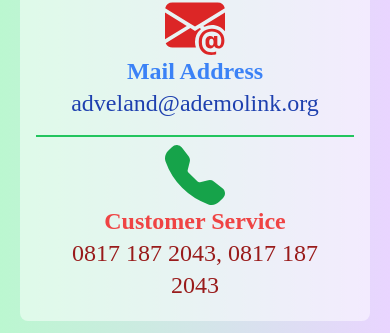
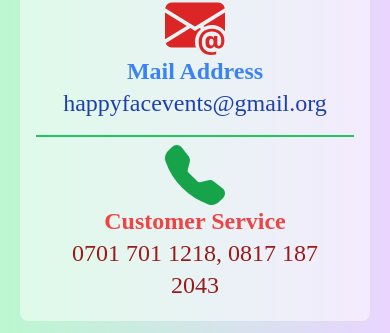
Before and after one commit to badmus360/happy_face, a React (Vite) app: page /contact in a window 390 px wide. Shown: the part 511-844 px from the top of the page. Built offline with nearby package versions, Linux system fonts and the light colour scheme; a web font is replaced by a local one.

Commit message:
worked on the form in contact us page. edited and adjusted the input tags alongside changed descriptions of the mail and phone numbers

```diff
--- a/src/components/ContactTop.jsx
+++ b/src/components/ContactTop.jsx
@@ -78,7 +78,7 @@ const ContactTop = () => {
               </div>
               <div className='xl:pt-0'>
               <h1 className='text-blue-500 font-bold text-2xl sm:text-2xl md:text-2xl lg:text-3xl xl:text-5xl'>Mail Address</h1>
-              <p className='text-blue-800 lg:text-3xl text-2xl sm:text-2xl md:text-2xl xl:text-4xl'>adveland@ademolink.org</p>
+              <p className='text-blue-800 lg:text-3xl text-2xl sm:text-2xl md:text-2xl xl:text-4xl'>happyfacevents@gmail.org</p>
               </div>
             </div>
 
@@ -88,7 +88,7 @@ const ContactTop = () => {
               </div>
               <div className='xl:pt-0'>
               <h1 className='text-red-500 font-bold text-2xl sm:text-2xl md:text-2xl lg:text-3xl xl:text-5xl'>Customer Service</h1>
-              <p className='text-red-800 lg:text-3xl text-2xl sm:text-2xl md:text-2xl xl:text-4xl'>0817 187 2043, 0817 187 2043</p>
+              <p className='text-red-800 lg:text-3xl text-2xl sm:text-2xl md:text-2xl xl:text-4xl'>0701 701 1218, 0817 187 2043</p>
               </div>
             </div>
 
@@ -109,7 +109,7 @@ const ContactTop = () => {
                   value={name}
                   onChange={(e) => setName(e.target.value)}
                   required
-                  className='w-[350px] h-[50px] sm:w-[450px] sm:h-[60px] md:w-[600px] md:h-[60px] text-xl sm:text-2xl xl:w-[640px] xl:h-[70px] xl:text-5xl'
+                  className='w-[300px] h-[50px] sm:w-[450px] sm:h-[60px] md:w-[600px] md:h-[60px] text-xl sm:text-2xl xl:w-[640px] xl:h-[70px] xl:text-5xl'
                 />
 
                 <label style={labelStyle} htmlFor="email" className='text-3xl sm:text-2xl'>
@@ -122,7 +122,7 @@ const ContactTop = () => {
                   value={email}
                   onChange={(e) => setEmail(e.target.value)}
                   required
-                  className='w-[350px] h-[50px] sm:w-[450px] sm:h-[60px] md:w-[600px] md:h-[60px] text-xl sm:text-2xl xl:w-[640px] xl:h-[70px] xl:text-5xl'
+                  className='w-[300px] h-[50px] sm:w-[450px] sm:h-[60px] md:w-[600px] md:h-[60px] text-xl sm:text-2xl xl:w-[640px] xl:h-[70px] xl:text-5xl'
                 />
 
                 <label style={labelStyle} htmlFor="message" className='text-3xl sm:text-2xl'>
@@ -134,7 +134,7 @@ const ContactTop = () => {
                   value={message}
                   onChange={(e) => setMessage(e.target.value)}
                   required
-                  className='w-[350px] h-[250px] sm:w-[450px] md:w-[600px] text-xl xl:w-[640px] xl:h-[300px] xl:text-3xl'
+                  className='w-[300px] h-[250px] sm:w-[450px] md:w-[600px] text-xl xl:w-[640px] xl:h-[300px] xl:text-3xl'
                 ></textarea>
 
                 <button style={{ ...buttonStyle, ...buttonHoverStyle }} type="submit" className='text-3xl font-bold mt-5 w-[300px]'>
```
